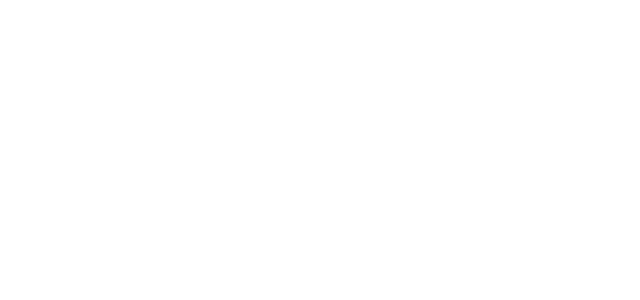
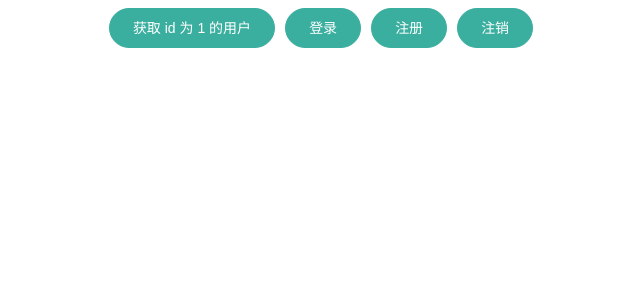
Before and after one commit to clancysong/live-chat, a Vue app: page /login in a window 1280 px wide. Shown: the top 300 px of the page, without its empty margins (319-959 px from the left). Built offline with nearby package versions, Linux system fonts and the light colour scheme.

Commit message:
Update code
1. 引入 axios 和 element-ui 依赖，自定义 element-ui 主题色
2. 新建 vue.config.js 文件，添加反向代理服务配置
3. 新增 Login 页面组件与相关路由配置

```diff
--- a/package.json
+++ b/package.json
@@ -9,6 +9,8 @@
     "test:unit": "vue-cli-service test:unit"
   },
   "dependencies": {
+    "axios": "^0.18.0",
+    "element-ui": "^2.5.4",
     "phaser": "^3.16.2",
     "vue": "^2.5.22",
     "vue-class-component": "^6.0.0",
--- a/src/main.ts
+++ b/src/main.ts
@@ -1,9 +1,14 @@
 import Vue from 'vue'
+import ElementUI from 'element-ui'
 import App from './App.vue'
 import router from './router'
 import store from './store'
 
+import './styles/element-variables.scss'
+
 Vue.config.productionTip = false
+
+Vue.use(ElementUI)
 
 new Vue({
   router,
--- a/src/router.ts
+++ b/src/router.ts
@@ -10,6 +10,11 @@ export default new Router({
       path: '/',
       name: 'home',
       component: () => import('./views/Home.vue')
+    },
+    {
+      path: '/login',
+      name: 'login',
+      component: () => import('./views/Login.vue')
     }
   ]
 })
--- /dev/null
+++ b/src/styles/element-variables.scss
@@ -0,0 +1,7 @@
+/* 改变主题色变量 */
+$--color-primary: #3BAF9F;
+
+/* 改变 icon 字体路径变量，必需 */
+$--font-path: '~element-ui/lib/theme-chalk/fonts';
+
+@import "~element-ui/packages/theme-chalk/src/index";
--- /dev/null
+++ b/src/views/Login.vue
@@ -0,0 +1,49 @@
+<template>
+  <div class="login">
+    <el-button type="primary" round @click="getUser">获取 id 为 1 的用户</el-button>
+    <el-button type="primary" round @click="login">登录</el-button>
+    <el-button type="primary" round @click="register">注册</el-button>
+    <el-button type="primary" round @click="logout">注销</el-button>
+  </div>
+</template>
+
+<script lang="ts">
+import { Vue, Component } from 'vue-property-decorator'
+import { Button } from 'element-ui'
+import axios from 'axios'
+
+@Component
+export default class Login extends Vue {
+  private URL = '/api/v1'
+
+  private async getUser() {
+    const res = await axios.get(`${this.URL}/user/1`, { withCredentials: true })
+    console.log(res.data)
+  }
+
+  private async login() {
+    const fd = new FormData()
+
+    fd.append('username', 'user1')
+    fd.append('password', 'uu')
+
+    const res = await axios.post(`${this.URL}/auth/login`, fd)
+    console.log(res.data)
+  }
+
+  private async register() {
+    const fd = new FormData()
+
+    fd.append('username', 'test15')
+    fd.append('password', 'test')
+
+    const res = await axios.post(`${this.URL}/auth/register`, fd)
+    console.log(res.data)
+  }
+
+  private async logout() {
+    const res = await axios.delete(`${this.URL}/auth/logout`)
+    console.log(res.data)
+  }
+}
+</script>
--- /dev/null
+++ b/vue.config.js
@@ -0,0 +1,5 @@
+module.exports = {
+  devServer: {
+    proxy: 'http://localhost:5000'
+  }
+}
```
Also changed, not shown: 1 other file (tests, documents, lock files or other folders).
